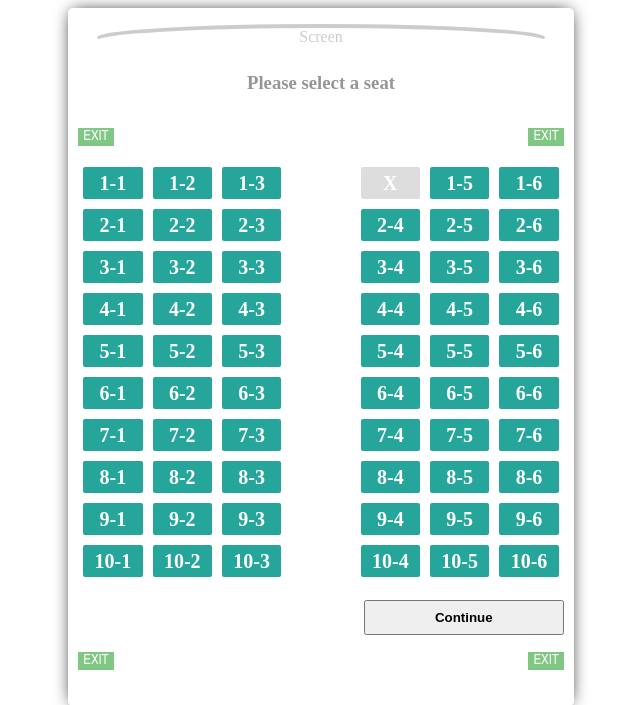
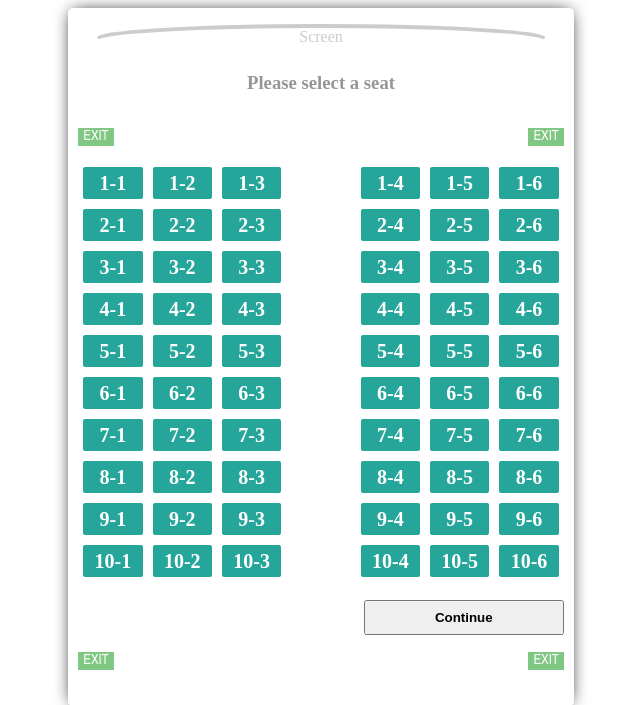
Before and after one commit to Vahik95/cinema_app, a Django app: template main/templates/main/buy_final.html in a window 1280 px wide. Shown: the top 705 px of the page, without its empty margins (319-959 px from the left). Run offline with Django 3.2, Linux system fonts and the light colour scheme; the template is opened without the code that fills it: most values are stand-ins (such as "Sample title", 1, 10 or a date in 2020).

```diff
--- a/main/templates/main/buy_final.html
+++ b/main/templates/main/buy_final.html
@@ -35,8 +35,8 @@
               <label for="1-3">1-3</label>
             </li>
             <li class="seat">
-              <input type="checkbox" disabled="true" id="1-4" name="checks[]" value="1-4" />
-              <label for="1-4">Occupied</label>
+              <input type="checkbox" id="1-4" name="checks[]" value="1-4" />
+              <label for="1-4">1-4</label>
             </li>
             <li class="seat">
               <input type="checkbox" id="1-5" name="checks[]" value="1-5" />
```
Also changed, not shown: db.sqlite3.
